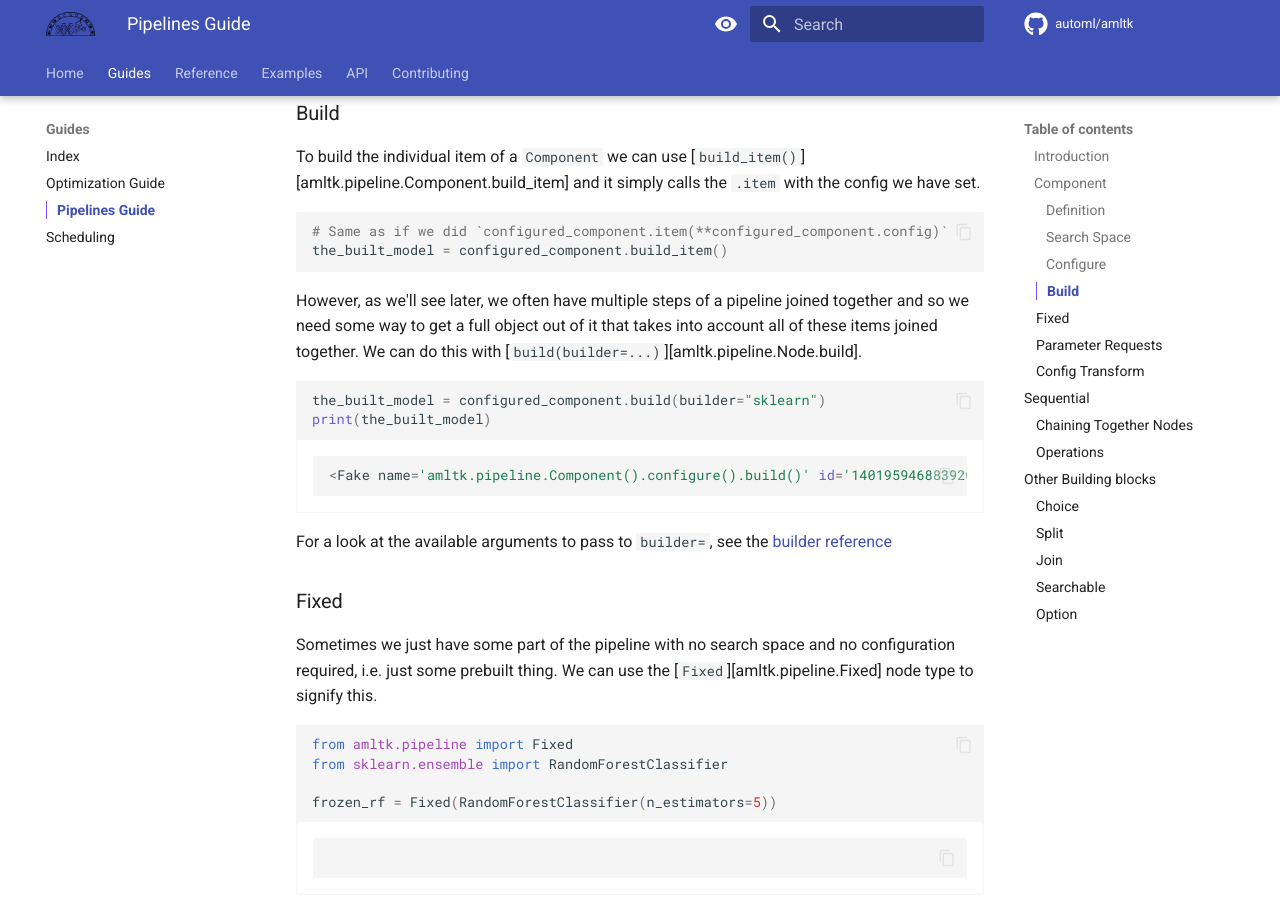
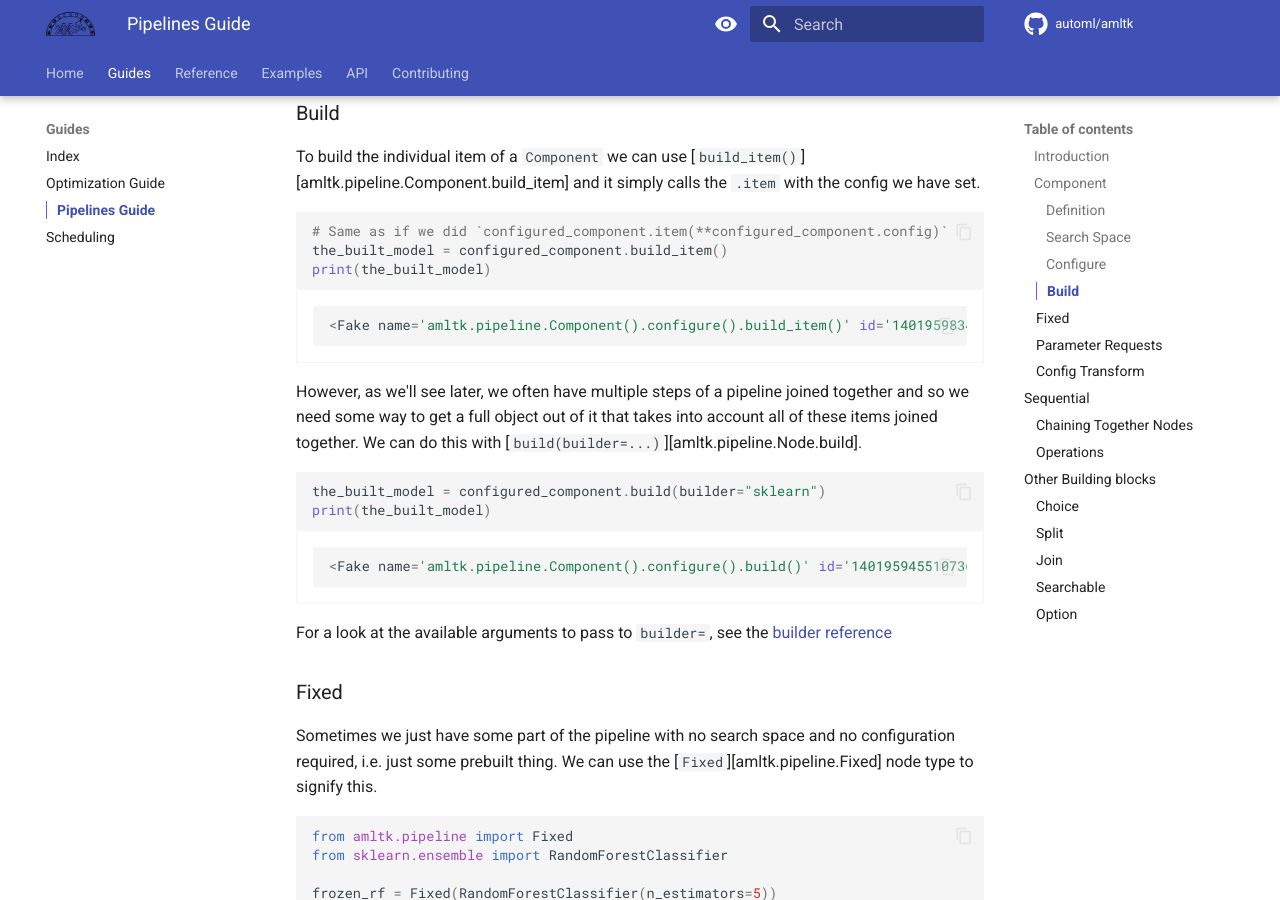
Before and after one commit to automl/amltk, an MkDocs documentation site: the page built from docs/guides/pipelines.md, in a window 1280 px wide and 900 px high, scrolled down 3219 px. Built offline with MkDocs 1.6.1 and Material for MkDocs 9.7.7, drawn with Linux system fonts in a browser that asks for light colours; comment, search, counter and statistics services are not loaded; the version menu is left out.

Commit message:
doc: Fix code block issues

````diff
--- a/docs/guides/pipelines.md
+++ b/docs/guides/pipelines.md
@@ -192,10 +192,10 @@ from amltk._doc import doc_print; doc_print(print, manually_configured_component
 To build the individual item of a `Component` we can use [`build_item()`][amltk.pipeline.Component.build_item]
 and it simply calls the `.item` with the config we have set.
 
-```python exec="true" source="material-block" html="true" session="Pipeline-Component"
+```python exec="true" source="material-block" result="python" session="Pipeline-Component"
 # Same as if we did `configured_component.item(**configured_component.config)`
 the_built_model = configured_component.build_item()
-print(the_built_model._repr_html_())  # markdown-exec: hide
+print(the_built_model)
 ```
 
 However, as we'll see later, we often have multiple steps of a pipeline joined together and so
@@ -492,7 +492,7 @@ we use [`build()`][amltk.pipeline.Node.build].
 
 ```python exec="true" source="material-block" html="True" session="Pipeline-Split3"
 built_pipeline = preprocessor.build("sklearn")
-print(built_pipeline._repr_html())  # markdown-exec: hide
+print(built_pipeline._repr_html_())  # markdown-exec: hide
 ```
 
 ### Join
````
Also changed, not shown: 1 other file.
